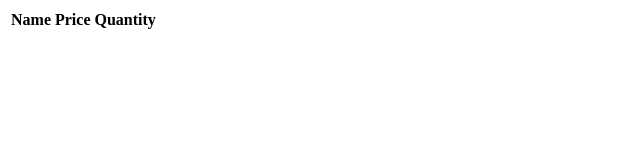
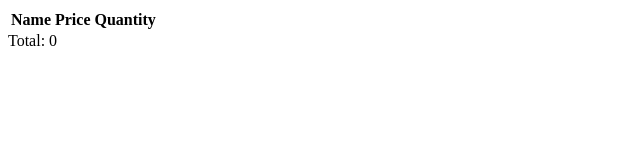
Before and after one commit to N1KN1M/angular, an Angular app: page /checkout in a window 1280 px wide. Shown: the top 160 px of the page, without its empty margins (0-640 px from the left). Built offline with nearby package versions, Linux system fonts and the light colour scheme.

Commit message:
Totals done

```diff
--- a/src/app/components/checkout/checkout.component.html
+++ b/src/app/components/checkout/checkout.component.html
@@ -14,3 +14,4 @@
   </tr>
   </tbody>
 </table>
+<div> Total: {{this.totalCost}}</div>
--- a/src/app/components/checkout/checkout.component.ts
+++ b/src/app/components/checkout/checkout.component.ts
@@ -7,10 +7,18 @@ import {DataServiceService} from '../../Services/data-service.service';
   styleUrls: ['./checkout.component.css']
 })
 export class CheckoutComponent implements OnInit {
-
+  totalCost: number;
   constructor(public dataService: DataServiceService) { }
 
   ngOnInit() {
+    this.totalCost = 0;
+    this.totalCost = this.calculateCost();
   }
-
+  calculateCost() {
+    let cost = 0;
+    this.dataService.quantities.forEach((item) => {
+      cost = cost + item.quantity * item.item.price;
+    });
+    return cost;
+  }
 }
```
